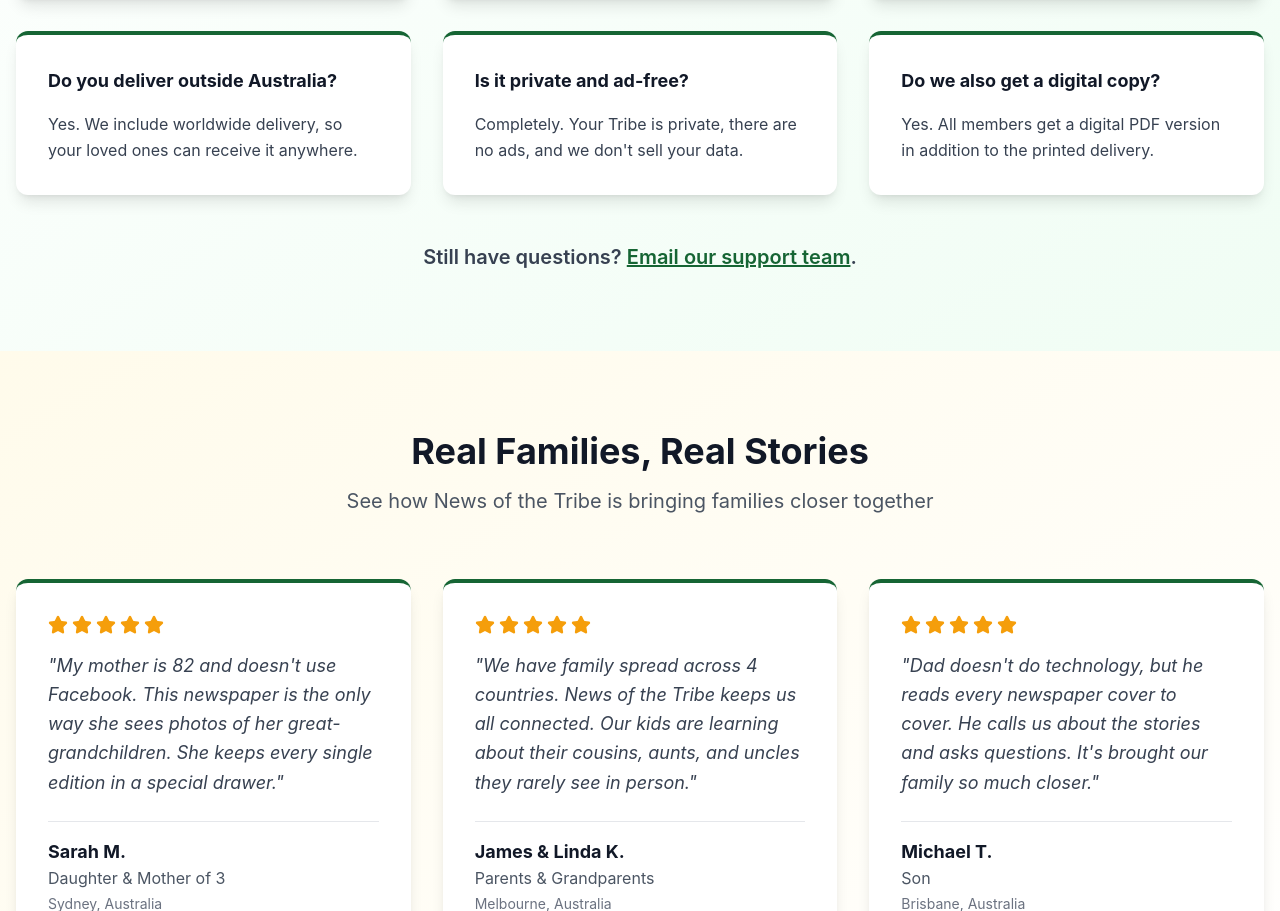
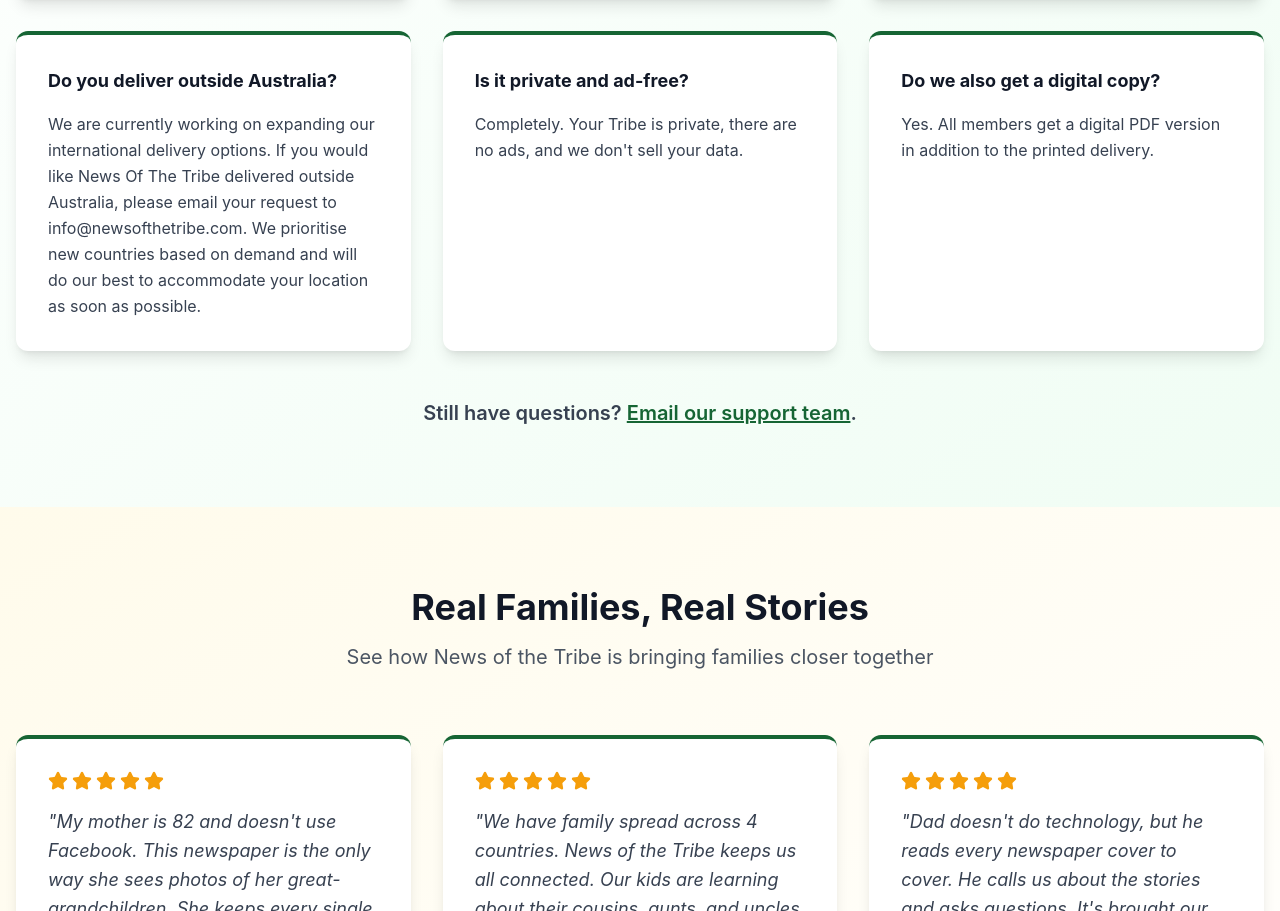
Before and after one commit to nottfabien/news-of-the-tribe, a Next.js app: page / in a window 1280 px wide. Shown: the part 6803-7714 px from the top of the page. Built offline with nearby package versions, Linux system fonts and the light colour scheme; no server answers.

Commit message:
updated FAQ

```diff
--- a/components/NewsOfTheTribe.tsx
+++ b/components/NewsOfTheTribe.tsx
@@ -188,7 +188,7 @@ const NewsOfTheTribe = ({
     },
     {
       question: "Do you deliver outside Australia?",
-      answer: "Yes. We include worldwide delivery, so your loved ones can receive it anywhere.",
+      answer: "We are currently working on expanding our international delivery options. If you would like News Of The Tribe delivered outside Australia, please email your request to info@newsofthetribe.com. We prioritise new countries based on demand and will do our best to accommodate your location as soon as possible.",
     },
     {
       question: "Is it private and ad-free?",
```
